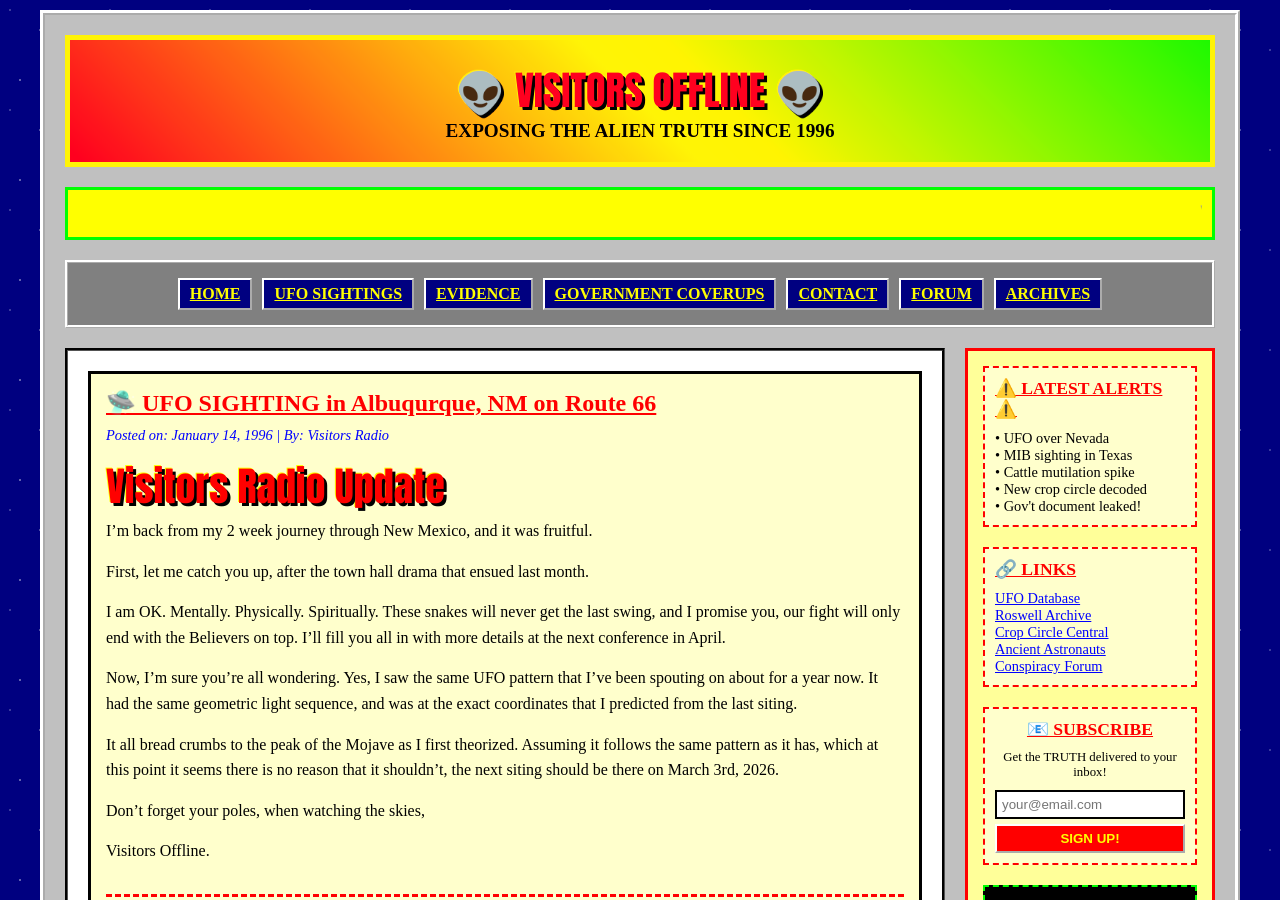
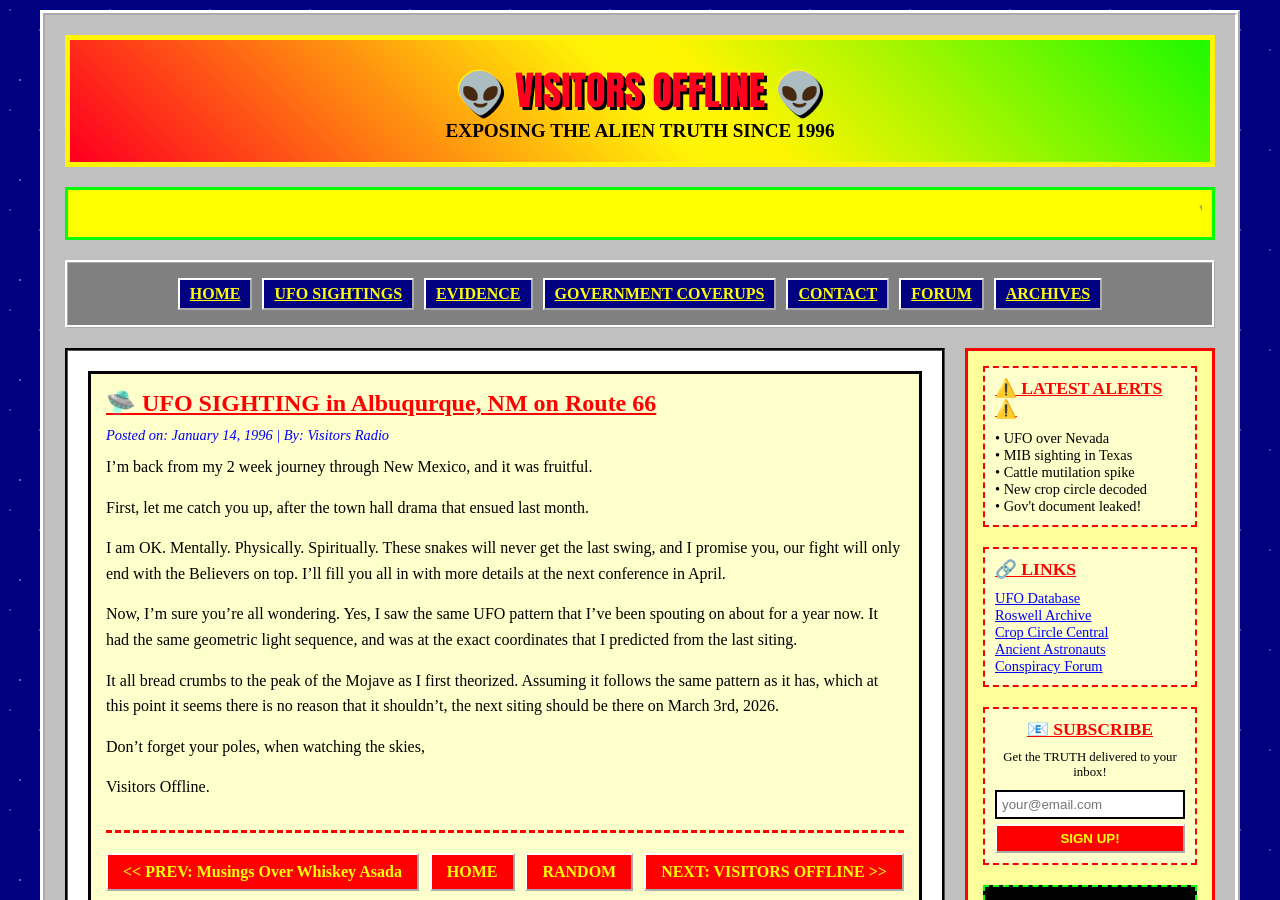
Before and after one commit to visitorsradio/offline, a Jekyll site: the page built from _posts/1996-01-14-ufo-sighting-albuqurque-nm.md, in a window 1280 px wide and 900 px high. Built offline with Jekyll 4.4.1, drawn with Linux system fonts in a browser that asks for light colours.

Commit message:
Update 1996-01-14-ufo-sighting-albuqurque-nm.md

```diff
--- a/_posts/1996-01-14-ufo-sighting-albuqurque-nm.md
+++ b/_posts/1996-01-14-ufo-sighting-albuqurque-nm.md
@@ -4,8 +4,6 @@ title: "UFO SIGHTING in Albuqurque, NM on Route 66"
 author: "Visitors Radio"
 date: 1996-01-14
 ---
-# Visitors Radio Update
-
 I'm back from my 2 week journey through New Mexico, and it was fruitful.
 
 First, let me catch you up, after the town hall drama that ensued last month.
```
